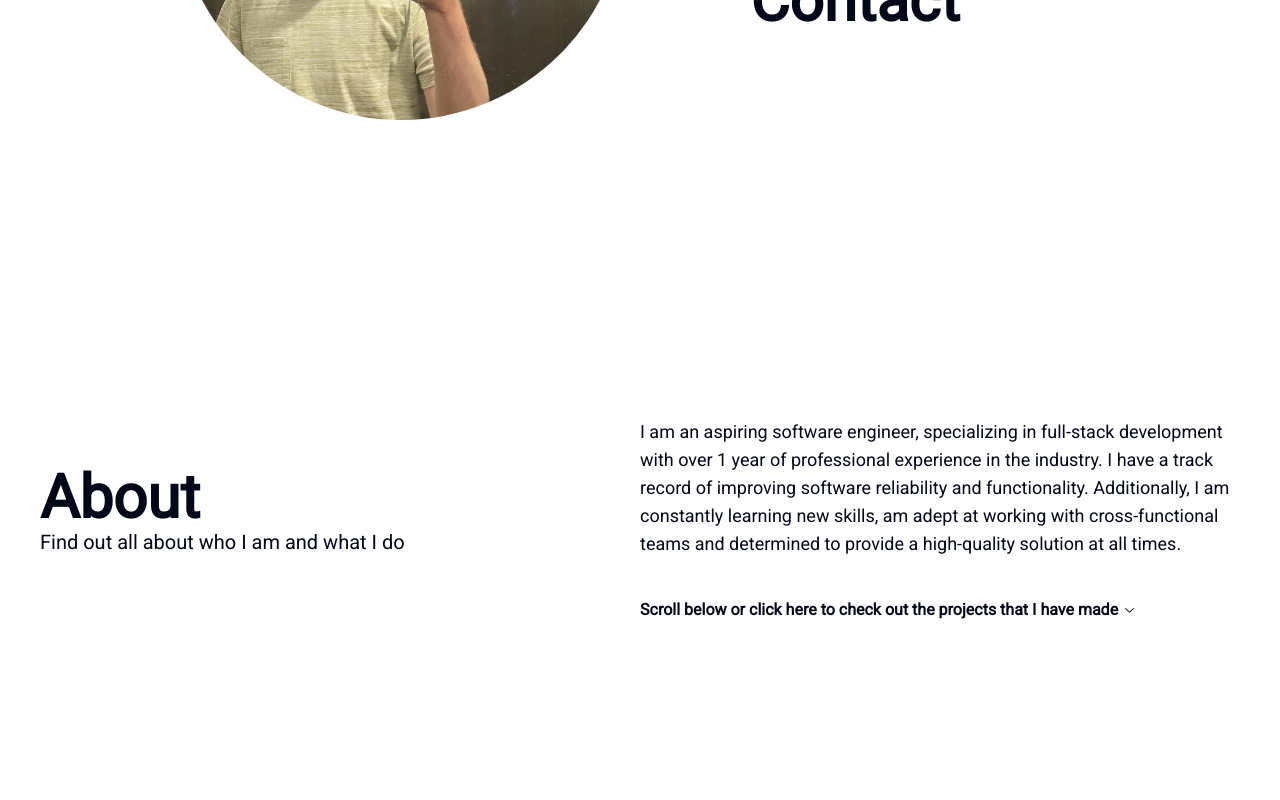
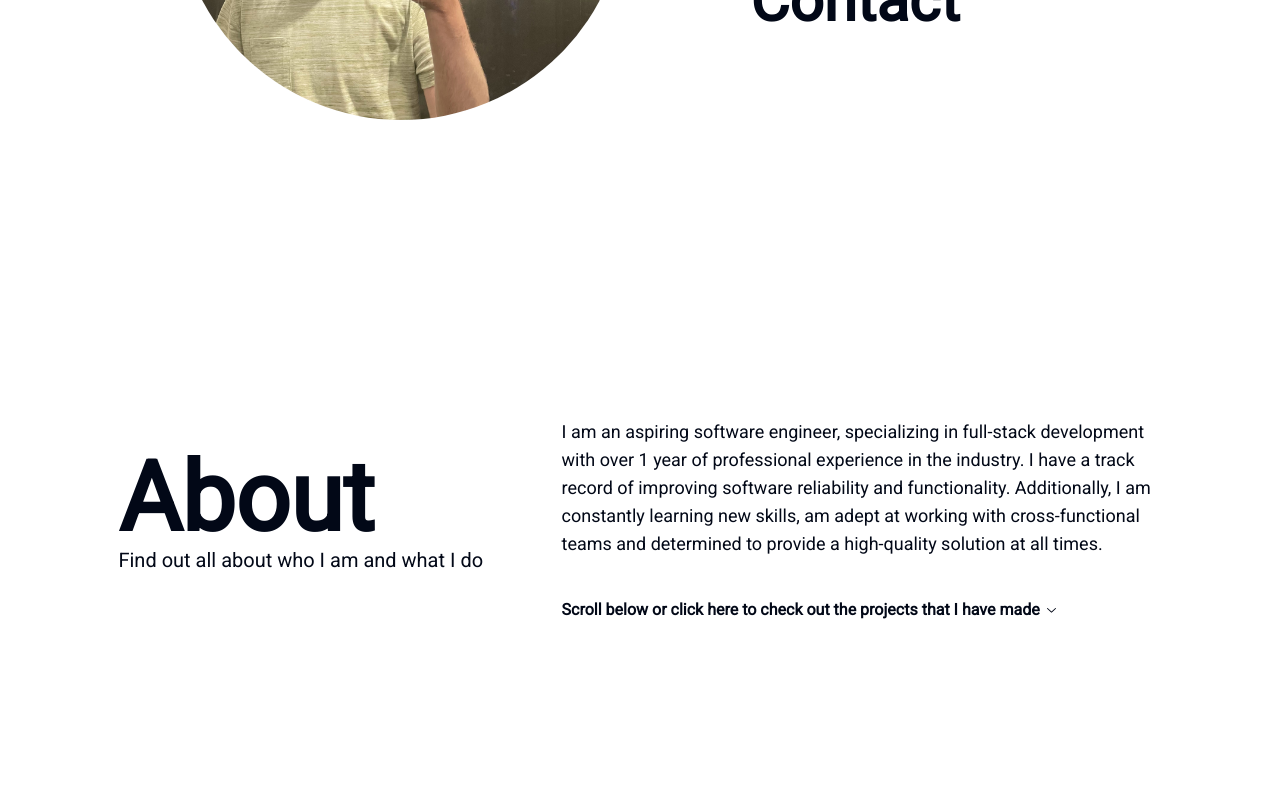
Before and after one commit to j-koziel/my-portfolio, a Next.js app: page / in a window 1280 px wide. Shown: the part 460-1260 px from the top of the page. Built offline with nearby package versions, Linux system fonts and the light colour scheme.

Commit message:
feat: improve the about section layout a bit more

```diff
--- a/src/components/sections/about-section.tsx
+++ b/src/components/sections/about-section.tsx
@@ -9,7 +9,7 @@ const Heading = () => {
   const isInView = useInView(ref, { once: true });
 
   return (
-    <div className="pb-4 w-1/2" ref={ref}>
+    <div className="pb-4" ref={ref}>
       <div
         style={{
           transform: isInView ? "none" : "translateX(-200px)",
@@ -17,7 +17,7 @@ const Heading = () => {
           transition: "all 0.9s cubic-bezier(0.17, 0.55, 0.55, 1) 0.5s",
         }}
       >
-        <h1 className="font-bold text-2xl md:text-4xl lg:text-6xl">About</h1>
+        <h1 className="font-bold text-5xl md:text-6xl lg:text-8xl">About</h1>
         <p role="doc-subtitle" className="text-xl">
           Find out all about who I am and what I do
         </p>
@@ -65,7 +65,7 @@ const Content = () => {
 export function AboutSection() {
   return (
     <div
-      className="min-h-screen w-full flex justify-center items-center"
+      className="min-h-screen w-full flex justify-evenly items-center"
       id="about"
     >
       <Heading />
--- a/src/components/sections/home-section.tsx
+++ b/src/components/sections/home-section.tsx
@@ -40,6 +40,7 @@ export function HomeSection() {
           width={450}
           height={450}
           className="rounded-full"
+          priority={true}
         />
       </motion.div>
 
```
